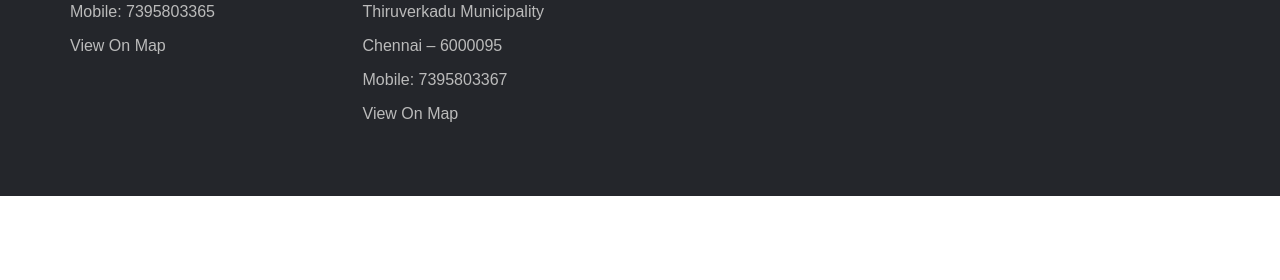
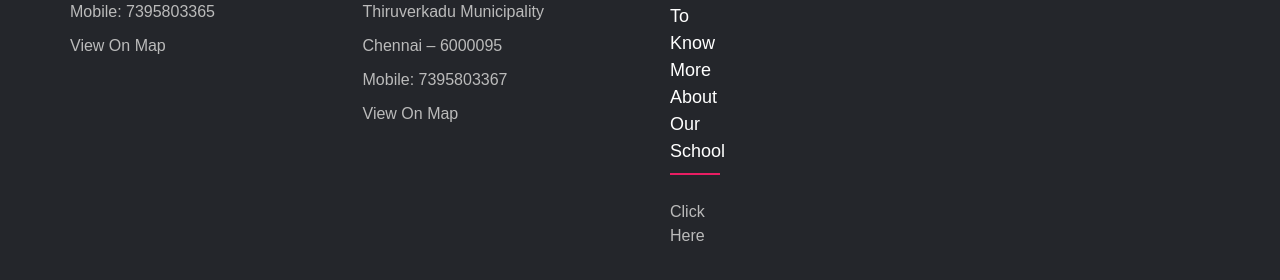
Before and after one commit to chetan-go/tsa-website, a plain HTML site: page New Text Document.html in a window 1280 px wide. Shown: the part 949-1229 px from the top of the page. Before the commit the page ends 1145 px from the top, so only its background shows below. Drawn offline with Linux system fonts and the light colour scheme.

Commit message:
Update New Text Document.html

```diff
--- a/New Text Document.html
+++ b/New Text Document.html
@@ -214,6 +214,10 @@ ul{
             <a href="https://www.linkedin.com/in/the-schram-academy-09b560256/"><img src="https://chetan-go.github.io/tsa-website/linkedin.png"  style="width:40px;height:40px"></a>
             <a href="https://www.youtube.com/channel/UC6oFJreZonIeqSd9vDU977w"><img src="https://chetan-go.github.io/tsa-website/youtube.png" style="width:45px;height:45px"></a>
           </div>
+	    <div class="footer-col">
+          <h4>To know more about our school</h4>
+          <ul>
+	      <li><a href="https://tsacademy.edu.in/">Click Here</a></li>
         </div>
       </div>
     </div>
```
